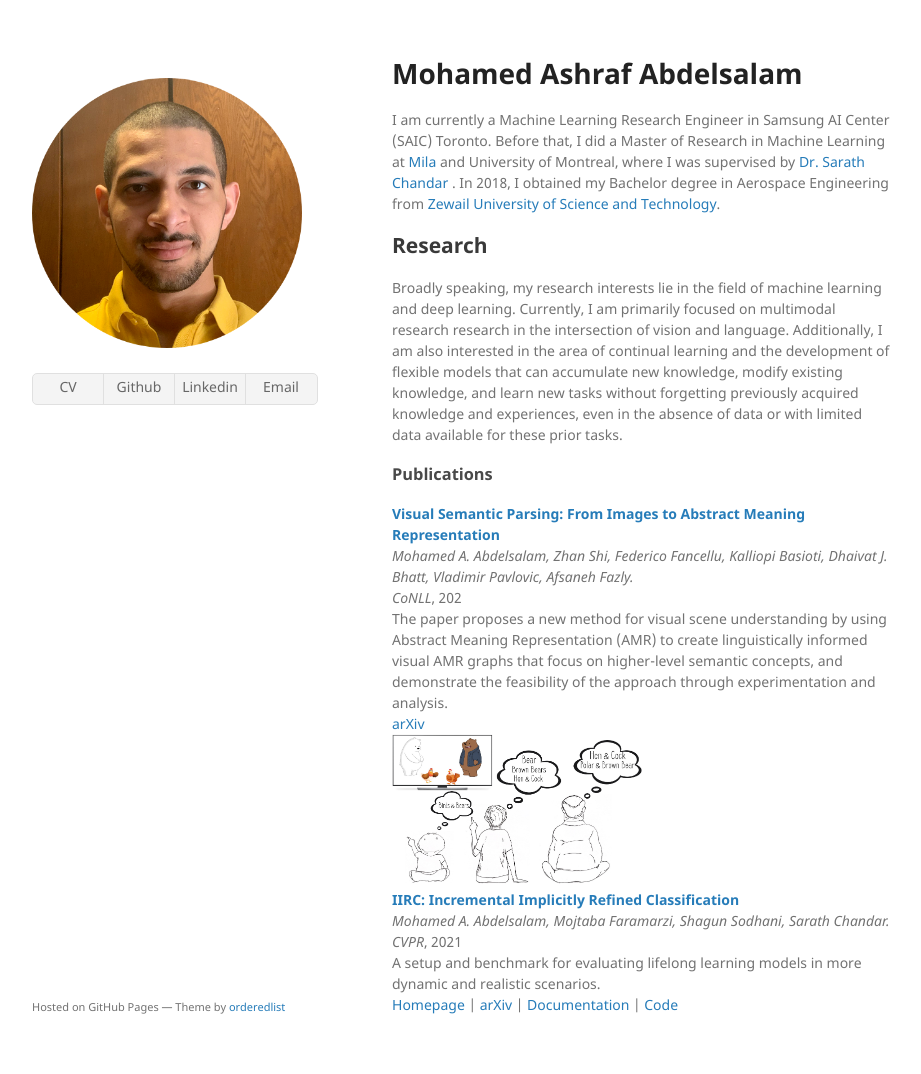
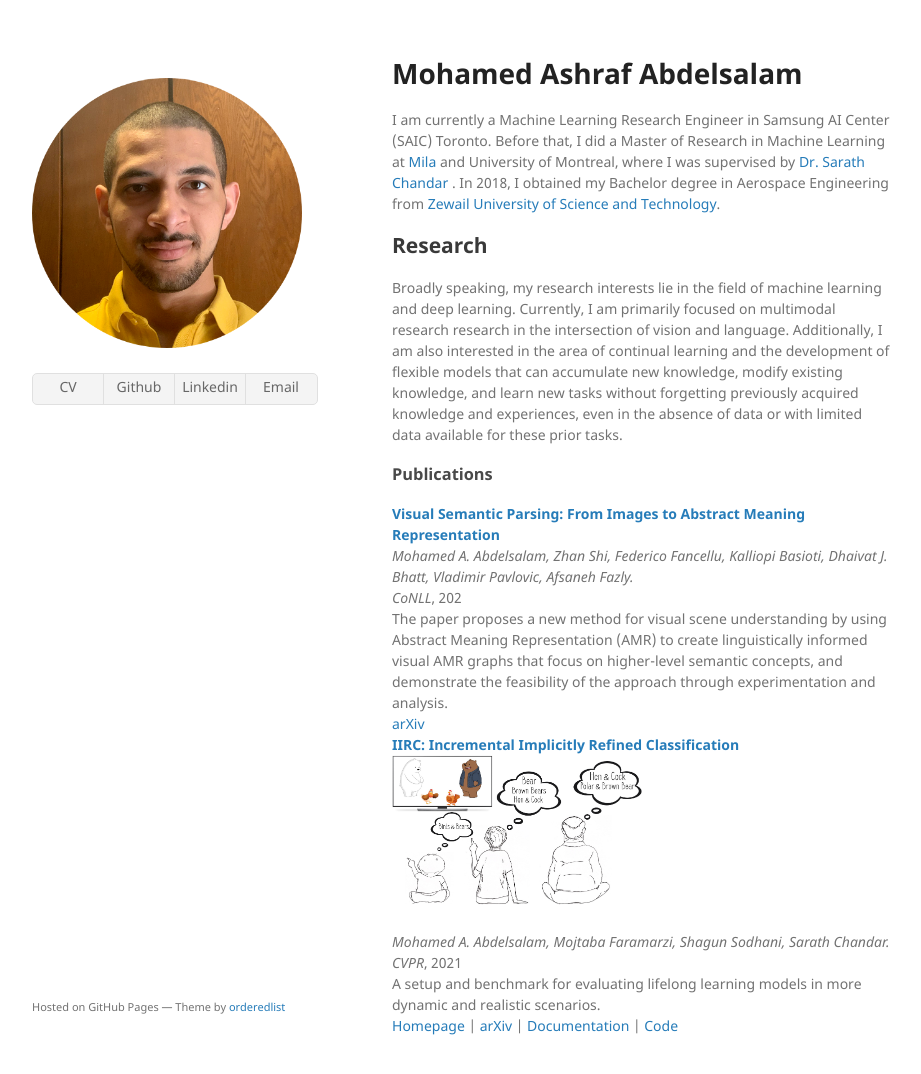
Before and after one commit to MohamedAbdelsalam9/mohamedabdelsalam9.github.io, a Jekyll site: the page built from index.md, in a window 1280 px wide and 1086 px high. Shown: the top 1074 px of the window, without its empty margins (178-1099 px from the left). Built offline with Jekyll 4.4.1, drawn with Linux system fonts in a browser that asks for light colours; the repository's description, which GitHub fills in, is left out; our own code applies the rules of GitHub Pages for plain Markdown files.

Commit message:
Update index.md

```diff
--- a/index.md
+++ b/index.md
@@ -21,11 +21,11 @@ Broadly speaking, my research interests lie in the field of machine learning and
     </div>
 
 
+    <div class="text">
+     <a href="https://chandar-lab.github.io/IIRC/"><b>IIRC: Incremental Implicitly Refined Classification</b></a>
   <div class="image">
     <img src="./images/summary.png" alt=""/>
   </div>
-    <div class="text">
-     <a href="https://chandar-lab.github.io/IIRC/"><b>IIRC: Incremental Implicitly Refined Classification</b></a>
      <br><i>Mohamed A. Abdelsalam, Mojtaba Faramarzi, Shagun Sodhani, Sarath Chandar.</i>
      <br><i>CVPR</i>, 2021
      <br>A setup and benchmark for evaluating lifelong learning models in more dynamic and realistic scenarios.
```
